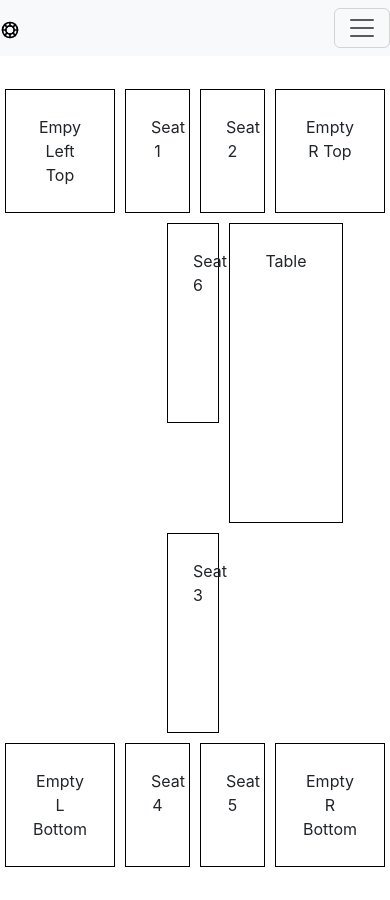
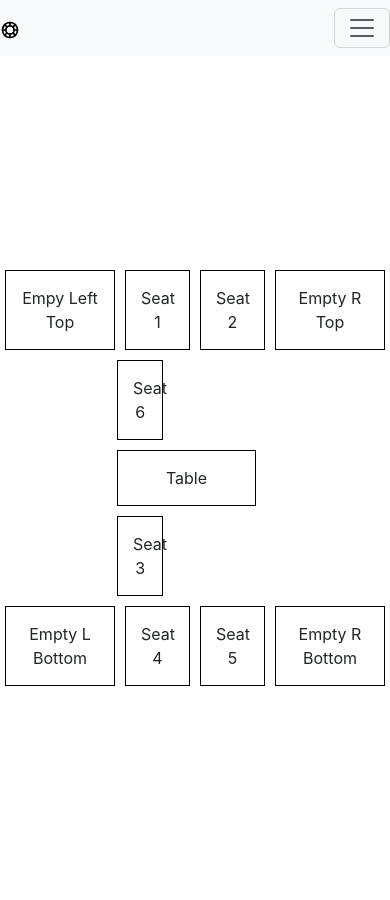
Before and after one commit to bcsurf2822/parsityPoker, a React (Create React App) app in the folder client/: page /about in a window 390 px wide. Built offline with nearby package versions, Linux system fonts and the light colour scheme; no server answers.

Commit message:
semi satisfied with new css with a little help but are definitely getting there with the view port sizes

```diff
--- a/client/src/index.css
+++ b/client/src/index.css
@@ -109,28 +109,46 @@ code {
   margin-top: 10px;
 }
 
+@media (max-width: 768px) {
+  .bordered-col,
+  .seat-height,
+  .table-css {
+    padding: 10px; /* Smaller padding */
+    height: auto; /* Make height more flexible */
+  }
+
+  .table-row {
+    margin-left: 0; /* Adjust margin for smaller screens */
+  }
+
+  .seat-row,
+  .table-row {
+    flex-direction: column; /* Stack elements vertically on small screens */
+  }
+}
+
 .pokerTable {
   border: #000 1px solid;
 }
 
 .bordered-col {
   border: 1px solid black;
-  padding: 25px;
+  padding: 15px;
   margin: 5px;
 }
 
 .table-row {
-  margin-left: 150px;
+  margin-left: 100px;
 }
 
 .table-css {
-  height: 300px;
+  height: auto;
 }
 
 .seat-height {
-  height: 200px;
+  height: auto;
 }
 
 .seat-row {
-  height: 200px;
+  height: auto;
 }
```
